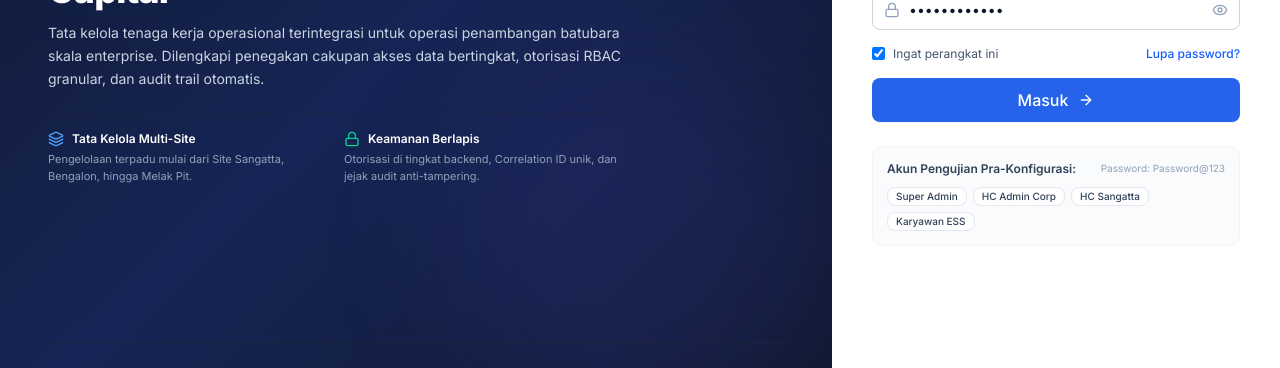
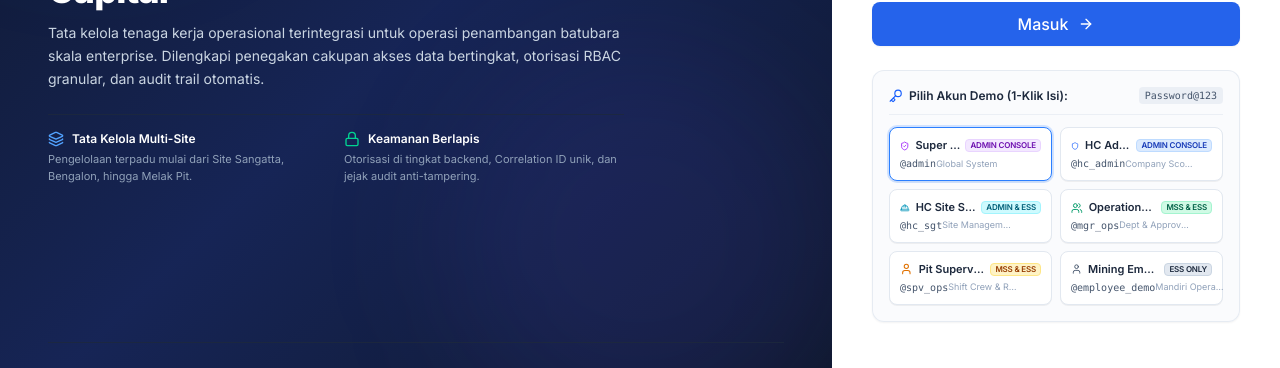
Before and after one commit to mukhlius/hcms, a Next.js app in the folder hcms-web/: page /login in a window 1280 px wide. Shown: the part 369-737 px from the top of the page. Built offline with nearby package versions, Linux system fonts and the light colour scheme; no server answers.

Commit message:
login dan side bar

```diff
--- a/hcms-web/app/globals.css
+++ b/hcms-web/app/globals.css
@@ -170,3 +170,31 @@ textarea {
   padding-top: 1.15rem !important;
   padding-bottom: 1.15rem !important;
 }
+
+/* Sleek custom scrollbar */
+.custom-scrollbar {
+  scrollbar-width: thin;
+  scrollbar-color: rgba(148, 163, 184, 0.35) transparent;
+}
+.custom-scrollbar::-webkit-scrollbar {
+  width: 5px;
+}
+.custom-scrollbar::-webkit-scrollbar-track {
+  background: transparent;
+}
+.custom-scrollbar::-webkit-scrollbar-thumb {
+  background: rgba(148, 163, 184, 0.35);
+  border-radius: 9999px;
+}
+.custom-scrollbar::-webkit-scrollbar-thumb:hover {
+  background: rgba(100, 116, 139, 0.6);
+}
+.dark .custom-scrollbar {
+  scrollbar-color: rgba(71, 85, 105, 0.4) transparent;
+}
+.dark .custom-scrollbar::-webkit-scrollbar-thumb {
+  background: rgba(71, 85, 105, 0.4);
+}
+.dark .custom-scrollbar::-webkit-scrollbar-thumb:hover {
+  background: rgba(100, 116, 139, 0.7);
+}
--- a/hcms-web/app/login/page.tsx
+++ b/hcms-web/app/login/page.tsx
@@ -11,7 +11,11 @@ import {
   Lock,
   User,
   ArrowRight,
-  AlertCircle
+  AlertCircle,
+  Shield,
+  Users,
+  CheckCircle2,
+  Key
 } from 'lucide-react';
 import { useAuthStore } from '@/stores/authStore';
 import { useThemeStore } from '@/stores/themeStore';
@@ -255,41 +259,101 @@ export default function LoginPage() {
             </Button>
           </form>
 
-          {/* Akun Uji Coba Cepat */}
-          <div className="rounded-lg border border-slate-100 bg-slate-50/80 p-3.5 text-xs text-slate-500 space-y-1.5">
-            <div className="flex items-center justify-between">
-              <span className="font-semibold text-slate-700">Akun Pengujian Pra-Konfigurasi:</span>
-              <span className="text-[10px] text-slate-400">Password: Password@123</span>
+          {/* Akun Uji Coba Cepat (Multi-Role Demo Hub) */}
+          <div className="rounded-xl border border-slate-200/80 bg-slate-50/70 p-4 text-xs text-slate-600 space-y-3 shadow-xs">
+            <div className="flex items-center justify-between border-b border-slate-200/60 pb-2.5">
+              <div className="flex items-center gap-1.5 font-semibold text-slate-800 text-xs">
+                <Key className="h-3.5 w-3.5 text-blue-600" />
+                <span>Pilih Akun Demo (1-Klik Isi):</span>
+              </div>
+              <span className="inline-flex items-center gap-1 rounded bg-slate-200/60 px-1.5 py-0.5 font-mono text-[10px] text-slate-600">
+                Password@123
+              </span>
             </div>
-            <div className="flex flex-wrap gap-1.5 pt-1">
-              <button
-                type="button"
-                onClick={() => { setUsername('admin'); setPassword('Password@123'); }}
-                className="rounded border border-slate-200 bg-white px-2 py-0.5 text-[10px] font-medium text-slate-700 hover:bg-slate-50 cursor-pointer"
-              >
-                Super Admin
-              </button>
-              <button
-                type="button"
-                onClick={() => { setUsername('hc_admin'); setPassword('Password@123'); }}
-                className="rounded border border-slate-200 bg-white px-2 py-0.5 text-[10px] font-medium text-slate-700 hover:bg-slate-50 cursor-pointer"
-              >
-                HC Admin Corp
-              </button>
-              <button
-                type="button"
-                onClick={() => { setUsername('hc_sgt'); setPassword('Password@123'); }}
-                className="rounded border border-slate-200 bg-white px-2 py-0.5 text-[10px] font-medium text-slate-700 hover:bg-slate-50 cursor-pointer"
-              >
-                HC Sangatta
-              </button>
-              <button
-                type="button"
-                onClick={() => { setUsername('employee_demo'); setPassword('Password@123'); }}
-                className="rounded border border-slate-200 bg-white px-2 py-0.5 text-[10px] font-medium text-slate-700 hover:bg-slate-50 cursor-pointer"
-              >
-                Karyawan ESS
-              </button>
+
+            <div className="grid grid-cols-2 gap-2">
+              {[
+                {
+                  username: 'admin',
+                  label: 'Super Admin',
+                  scope: 'Global System',
+                  badge: 'Admin Console',
+                  badgeStyle: 'bg-purple-100 text-purple-800 border-purple-200',
+                  icon: <ShieldCheck className="h-3.5 w-3.5 text-purple-600" />,
+                },
+                {
+                  username: 'hc_admin',
+                  label: 'HC Admin Corp',
+                  scope: 'Company Scope',
+                  badge: 'Admin Console',
+                  badgeStyle: 'bg-blue-100 text-blue-800 border-blue-200',
+                  icon: <Shield className="h-3.5 w-3.5 text-blue-600" />,
+                },
+                {
+                  username: 'hc_sgt',
+                  label: 'HC Site Sangatta',
+                  scope: 'Site Management',
+                  badge: 'Admin & ESS',
+                  badgeStyle: 'bg-cyan-100 text-cyan-800 border-cyan-200',
+                  icon: <HardHat className="h-3.5 w-3.5 text-cyan-600" />,
+                },
+                {
+                  username: 'mgr_ops',
+                  label: 'Operations Mgr',
+                  scope: 'Dept & Approvals',
+                  badge: 'MSS & ESS',
+                  badgeStyle: 'bg-emerald-100 text-emerald-800 border-emerald-200',
+                  icon: <Users className="h-3.5 w-3.5 text-emerald-600" />,
+                },
+                {
+                  username: 'spv_ops',
+                  label: 'Pit Supervisor',
+                  scope: 'Shift Crew & Roster',
+                  badge: 'MSS & ESS',
+                  badgeStyle: 'bg-amber-100 text-amber-800 border-amber-200',
+                  icon: <User className="h-3.5 w-3.5 text-amber-600" />,
+                },
+                {
+                  username: 'employee_demo',
+                  label: 'Mining Employee',
+                  scope: 'Mandiri Operasional',
+                  badge: 'ESS Only',
+                  badgeStyle: 'bg-slate-200 text-slate-800 border-slate-300',
+                  icon: <User className="h-3.5 w-3.5 text-slate-600" />,
+                },
+              ].map((acc) => {
+                const isSelected = username === acc.username;
+                return (
+                  <button
+                    key={acc.username}
+                    type="button"
+                    onClick={() => {
+                      setUsername(acc.username);
+                      setPassword('Password@123');
+                      setErrorMessage(null);
+                    }}
+                    className={`flex flex-col text-left p-2.5 rounded-lg border transition-all cursor-pointer ${
+                      isSelected
+                        ? 'border-blue-500 bg-white ring-2 ring-blue-500/20 shadow-xs'
+                        : 'border-slate-200 bg-white hover:border-slate-300 hover:bg-slate-50/80 shadow-2xs'
+                    }`}
+                  >
+                    <div className="flex items-center justify-between gap-1 w-full">
+                      <div className="flex items-center gap-1.5 font-semibold text-slate-800 text-[11px] truncate">
+                        {acc.icon}
+                        <span className="truncate">{acc.label}</span>
+                      </div>
+                      <span className={`px-1 py-0.2 rounded border text-[8px] font-semibold shrink-0 uppercase tracking-tight ${acc.badgeStyle}`}>
+                        {acc.badge}
+                      </span>
+                    </div>
+                    <div className="flex items-center justify-between text-[10px] text-slate-500 mt-1">
+                      <span className="font-mono text-slate-600">@{acc.username}</span>
+                      <span className="text-[9px] text-slate-400 truncate max-w-[70px]">{acc.scope}</span>
+                    </div>
+                  </button>
+                );
+              })}
             </div>
           </div>
         </div>
--- a/hcms-web/components/layout/Sidebar.tsx
+++ b/hcms-web/components/layout/Sidebar.tsx
@@ -56,10 +56,9 @@ export const Sidebar: React.FC = () => {
   const navigation: NavItem[] = activeWorkspace.navigation;
 
   const renderNavContent = () => (
-    <div className="flex h-full flex-col justify-between">
-      <div>
-        {/* Header Brand */}
-        <div className="flex h-16 items-center justify-between px-4 border-b border-slate-200/80 bg-white dark:border-slate-800 dark:bg-slate-900">
+    <div className="flex h-full flex-col overflow-hidden">
+      {/* Header Brand (Fixed) */}
+      <div className="flex h-16 shrink-0 items-center justify-between px-4 border-b border-slate-200/80 bg-white dark:border-slate-800 dark:bg-slate-900">
         <Link href={activeWorkspace.basePath} className="flex items-center gap-2.5 overflow-hidden">
           <div className="flex h-9 w-9 shrink-0 items-center justify-center">
             {appIcon ? (
@@ -85,6 +84,8 @@ export const Sidebar: React.FC = () => {
         </button>
       </div>
 
+      {/* Area Navigasi Scrollable */}
+      <div className="flex-1 overflow-y-auto overflow-x-hidden min-h-0 custom-scrollbar">
         {/* Badge Ruang Kerja Aktif */}
         {!sidebarCollapsed && (
           <div className="px-3 pt-3 pb-1">
@@ -237,7 +238,7 @@ export const Sidebar: React.FC = () => {
 
       {/* Info Cakupan Akses Pengguna */}
       {!sidebarCollapsed && user && (
-        <div className="p-3 m-3 rounded-lg bg-slate-50 border border-slate-200/80 text-[11px] text-slate-500 dark:bg-slate-900/80 dark:border-slate-800 dark:text-slate-400">
+        <div className="shrink-0 mt-auto p-3 m-3 rounded-lg bg-slate-50 border border-slate-200/80 text-[11px] text-slate-500 dark:bg-slate-900/80 dark:border-slate-800 dark:text-slate-400">
           <div className="flex items-center justify-between mb-1">
             <span className="font-semibold text-slate-700 dark:text-slate-300">Cakupan Akses</span>
             <span className="rounded px-1.5 py-0.5 bg-blue-100 text-blue-700 dark:bg-blue-950 dark:text-blue-400 font-bold uppercase text-[10px]">
```
Also changed, not shown: 1 other file (tests, documents, lock files or other folders). Lines whose indentation alone changed are shown as unchanged.
